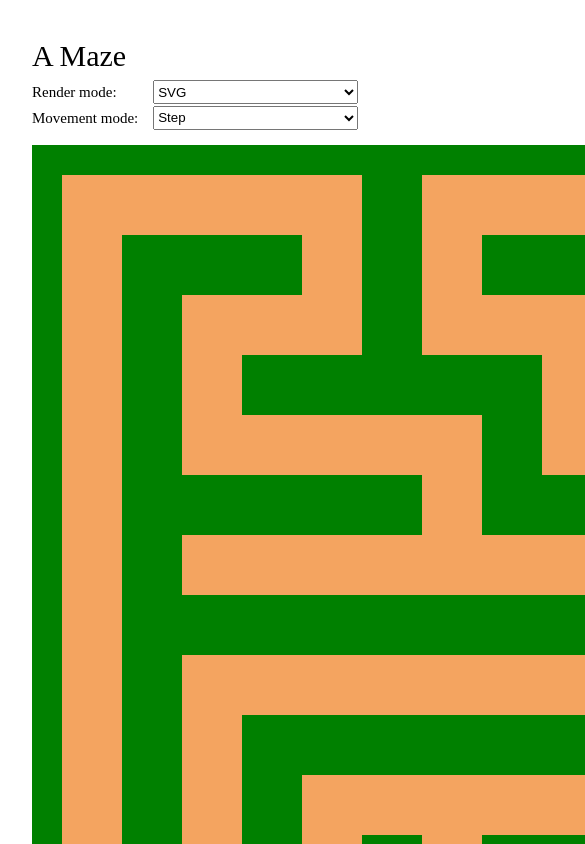
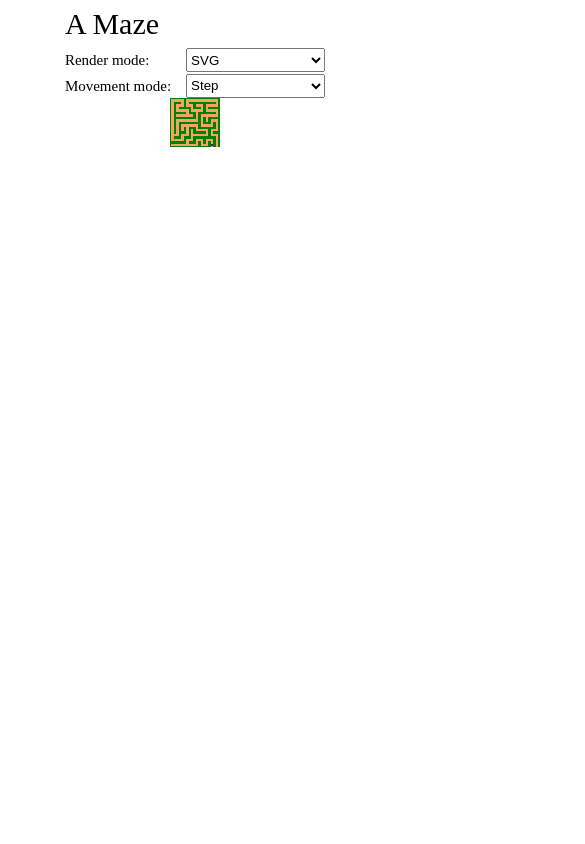
Before and after one commit to Ghostbird/a-maze, a Vue app: page / in a window 390 px wide. Shown: the top 844 px of the page, 585 px wide, since content can reach past the window. Built offline with nearby package versions, Linux system fonts and the light colour scheme.

Commit message:
Simple responsive UI

```diff
--- a/src/App.vue
+++ b/src/App.vue
@@ -46,13 +46,37 @@ const reloadWindow = () => window.location.reload()
   </main>
 </template>
 <style scoped>
+
+dialog {
+  min-width: 50vw;
+  min-height: 50vh;
+}
+
+dialog > h2 {
+  font-size: 10vmin;
+  width: 100%;
+  text-align: center;
+}
+
+dialog > form {
+  position: absolute;
+  left: 0;
+  right: 0;
+  bottom: 1em;
+  margin: 0 auto;
+  width: max-content;
+}
+
+dialog button {
+  font-size: 5vmin;
+}
+
 .options {
   display: grid;
   grid-template:
-    'a b'
-    'c d' auto / min-content 1fr;
+    'a b' min-content
+    'c d' min-content / min-content 1fr;
   gap: 0.1em 1em;
-  margin-bottom: 1em;
 }
 
 .options>span {
--- a/src/assets/base.css
+++ /dev/null
@@ -1,24 +0,0 @@
-*,
-*::before,
-*::after {
-  box-sizing: border-box;
-  margin: 0;
-  position: relative;
-  font-weight: normal;
-}
-
-dialog {
-  margin: auto;
-  position: fixed;
-}
-
-body {
-  min-height: 100vh;
-  color: var(--color-text);
-  background: var(--color-background);
-  line-height: 1.6;
-  font-size: 15px;
-  text-rendering: optimizeLegibility;
-  -webkit-font-smoothing: antialiased;
-  -moz-osx-font-smoothing: grayscale;
-}
--- a/src/assets/main.css
+++ b/src/assets/main.css
@@ -1,8 +1,32 @@
-@import './base.css';
+*,
+*::before,
+*::after {
+  box-sizing: border-box;
+  margin: 0;
+  position: relative;
+  font-weight: normal;
+}
+
+dialog {
+  margin: auto;
+  position: fixed;
+}
+
+body {
+  min-height: 100vh;
+  color: var(--color-text);
+  background: var(--color-background);
+  line-height: 1.6;
+  font-size: 15px;
+  text-rendering: optimizeLegibility;
+  -webkit-font-smoothing: antialiased;
+  -moz-osx-font-smoothing: grayscale;
+}
 
 #app {
-  max-width: 1280px;
+  height: 100%;
+  width: max-content;
   margin: 0 auto;
-  padding: 2rem;
+  padding: 0;
   font-weight: normal;
 }
--- a/src/components/MazeCanvasTilesBitmap.vue
+++ b/src/components/MazeCanvasTilesBitmap.vue
@@ -70,5 +70,13 @@ onUnmounted(() => {
   <canvas ref="mazeCanvas"></canvas>
   <canvas ref="playerCanvas"></canvas>
 </template>
-<style>
+<style scoped>
+canvas {
+  max-width: 100%;
+  max-height: 100%;
+  position: absolute;
+  left: 0;
+  right: 0;
+  margin: 0 auto;
+}
 </style>
--- a/src/components/MazeGame.vue
+++ b/src/components/MazeGame.vue
@@ -30,4 +30,9 @@ onUnmounted(moveSubscription.unsubscribe)
   <MazeCanvasTilesBitmap v-if="options.renderMode === 'tiles'" :rooms="rooms" :player="animatedPlayer" />
 </template>
 <style scoped>
+div {
+  width: calc(100vw - 2em);
+  height: calc(100vh - 200px);
+  position: initial;
+}
 </style>
--- a/src/components/MazeSvg.vue
+++ b/src/components/MazeSvg.vue
@@ -10,8 +10,7 @@ const props = withDefaults(defineProps<{
   player: Player2DAnimation,
 }>(), { scale: 120 });
 onMounted(() => {
-  svg.value!.style.width = `${props.scale * (Math.max(...props.rooms.map(room => room.x)) + 1)}px`
-  svg.value!.style.height = `${props.scale * (Math.max(...props.rooms.map(room => room.y)) + 1)}px`
+  svg.value!.setAttribute('viewBox', `0 0 ${props.scale * (Math.max(...props.rooms.map(room => room.x)) + 1)} ${props.scale * (Math.max(...props.rooms.map(room => room.y)) + 1)}`)
   window.requestAnimationFrame(draw);
 })
 function draw(time: DOMHighResTimeStamp) {
@@ -24,9 +23,9 @@ function draw(time: DOMHighResTimeStamp) {
 </script>
 <template>
   <svg ref="svg" shape-rendering="crispEdges">
-    <g v-for="room, index in rooms" :transform="'translate(' + room.x * scale + ',' + room.y * scale + ')'" :key="index">
-      <rect class="wall" :width="scale" :height="scale" />
-      <!-- Note all the stupid -1 and +2 are to avoid render lines between the tiles. -->
+    <g v-for="room, index in rooms" :transform="`translate(${room.x * scale - 1},${room.y * scale + 2})`" :key="index">
+      <rect class="wall" :width="scale + 2" :height="scale + 2" />
+      <!-- Note all the stupid -1 and +2 are to avoid render artifacts between the tiles.-->
       <rect class="floor" :x="scale / 4" :y="scale / 4" :width="scale / 2" :height="scale / 2" />
       <rect class="floor" v-if="room.north" :x="scale / 4" :y="-1" :width="scale / 2" :height="scale / 4 + 2" />
       <rect class="floor" v-if="room.east" :x="scale / 4 * 3 - 1" :y="scale / 4" :width="scale / 4 + 2"
@@ -38,7 +37,7 @@ function draw(time: DOMHighResTimeStamp) {
     <rect ref="playerIcon" class="player" :width="scale / 4" :height="scale / 4" :x="3 / 8 * scale" :y="3 / 8 * scale" />
   </svg>
 </template>
-<style>
+<style scoped>
 .wall {
   fill: green;
 }
@@ -50,4 +49,13 @@ function draw(time: DOMHighResTimeStamp) {
 .player {
   fill: purple;
 }
+
+svg {
+  max-width: 100%;
+  max-height: 100%;
+  position: absolute;
+  left: 0;
+  right: 0;
+  margin: 0 auto;
+}
 </style>
```
